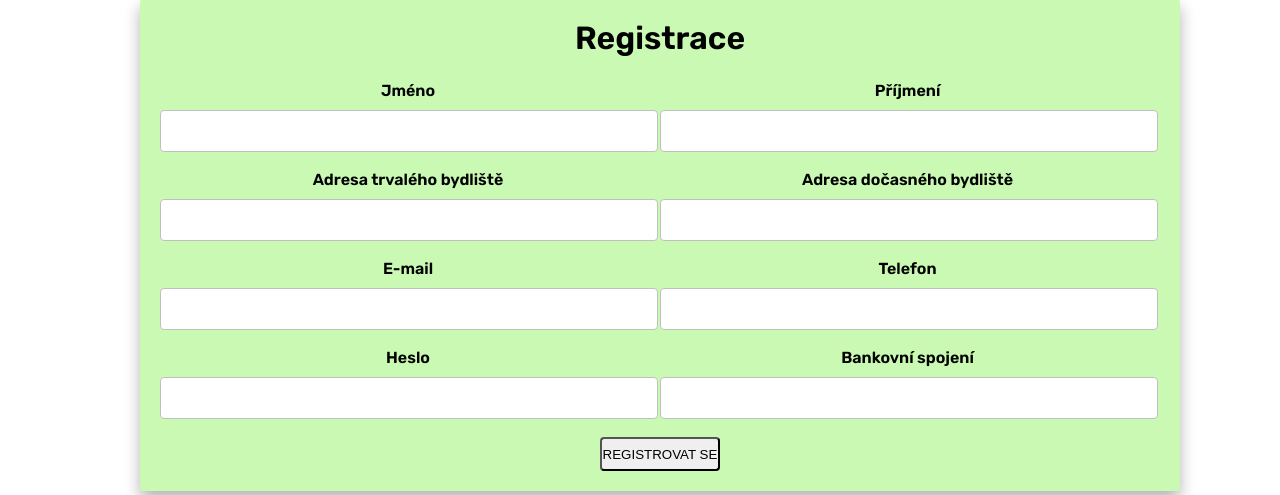
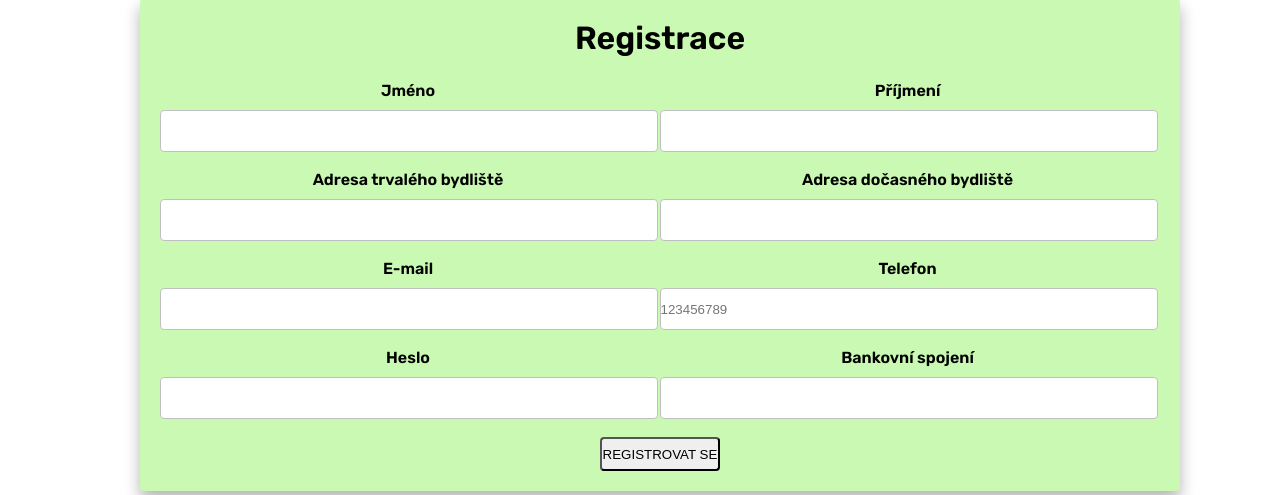
Before and after one commit to v-kollar/junkyard-website, a Flask app: page /registrace in a window 1280 px wide. Shown: the part 112-607 px from the top of the page. Run offline with Flask 2, Linux system fonts and the light colour scheme.

Commit message:
Úprava parametrů u atributů formuláře

```diff
--- a/src/templates/reg.jinja2
+++ b/src/templates/reg.jinja2
@@ -33,12 +33,12 @@
 
         <div class="form-group">
             <label for="">Telefon</label>
-            <input type="tel" name="phone" class="form-control" required maxlength="9">
+            <input type="tel" name="phone" placeholder="123456789" pattern="[0-9]{9}" class="form-control" required>
         </div>
 
         <div class="form-group">
             <label for="">Heslo</label>
-            <input type="password" name="password" class="form-control" required maxlength="32">
+            <input type="password" name="password" class="form-control" required pattern="(?=.*\d)(?=.*[a-z])(?=.*[A-Z]).{8,}" title="Heslo musí obsahovat alespoň 8 znaků, 1 číslo a 1 velké písmeno" maxlength="32">
         </div>
 
         <div class="form-group">
```
